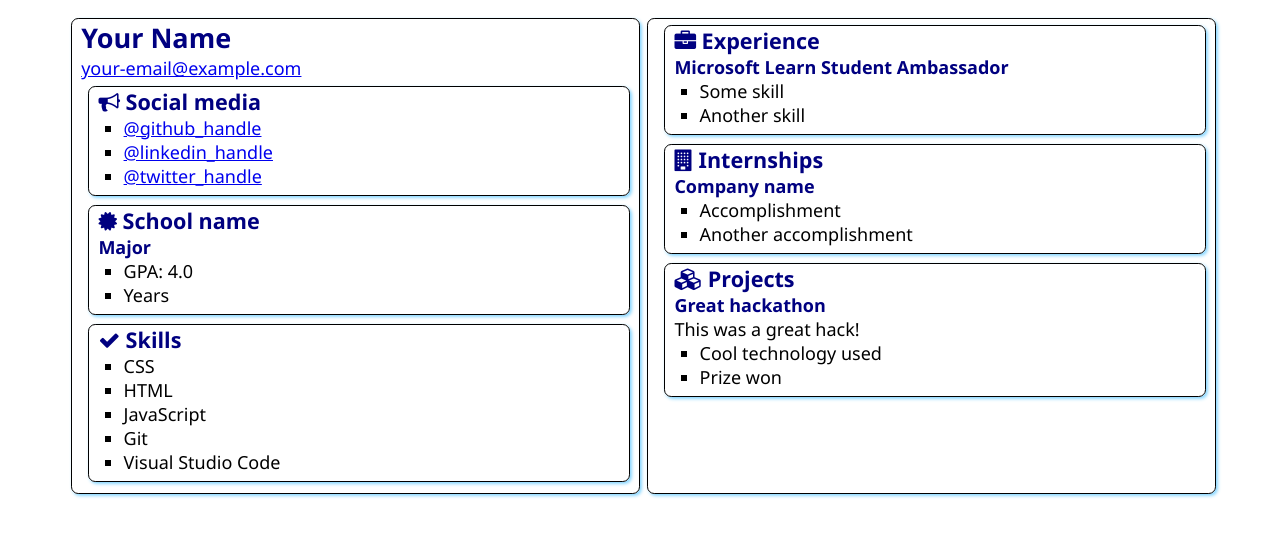
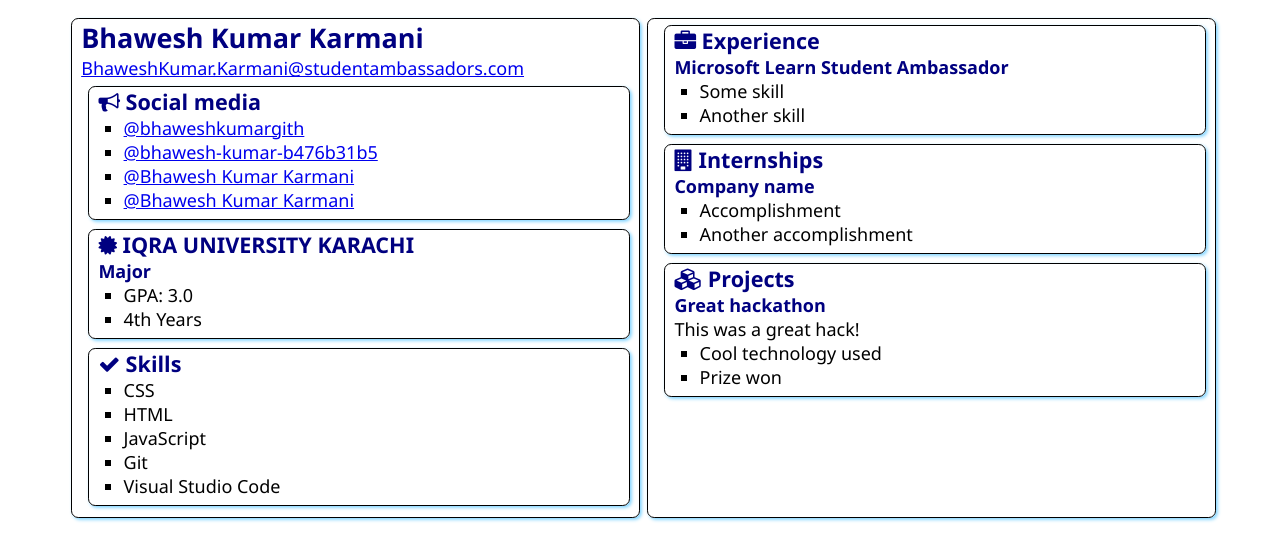
Before and after one commit to 1108161/MLSA_Task, a plain HTML site: page src/index.html in a window 1280 px wide. Drawn offline with Linux system fonts and the light colour scheme.

Commit message:
Update index.html

```diff
--- a/src/index.html
+++ b/src/index.html
@@ -12,8 +12,8 @@
 <body>
     <main>
         <article class="box">
-            <h1>Your Name</h1>
-            <div><a href="mailto:your.email@example.com">your-email@example.com</a></div>
+            <h1>Bhawesh Kumar Karmani</h1>
+            <div><a href="mailto:your.email@example.com">BhaweshKumar.Karmani@studentambassadors.com</a></div>
 
             <section class="box">
                 <h2>
@@ -21,9 +21,10 @@
                     Social media
                 </h2>
                 <ul>
-                    <li><a href="https://github.com/<handle>">@github_handle</a></li>
-                    <li><a href="https://linkedin.com/in/<handle>">@linkedin_handle</a></li>
-                    <li><a href="https://twitter.com/<handle>">@twitter_handle</a></li>
+                    <li><a href="https://github.com/<handle>">@bhaweshkumargith</a></li>
+                    <li><a href="https://linkedin.com/in/<handle>">@bhawesh-kumar-b476b31b5</a></li>
+                    <li><a href="https://facabook.com/<handle>">@Bhawesh Kumar Karmani</a></li>
+                    <li><a href="https://instagram.com/<handle>">@Bhawesh Kumar Karmani</a></li>
                 </ul>
             </section>
 
@@ -31,12 +32,12 @@
                 <div class="education">
                     <h2>
                         <i class="fa fa-certificate" aria-hidden="true"></i>
-                        School name
+                        IQRA UNIVERSITY KARACHI
                     </h2>
                     <h3>Major</h3>
                     <ul>
-                        <li>GPA: 4.0</li>
-                        <li>Years</li>
+                        <li>GPA: 3.0</li>
+                        <li>4th Years</li>
                     </ul>
                 </div>
             </section>
```
